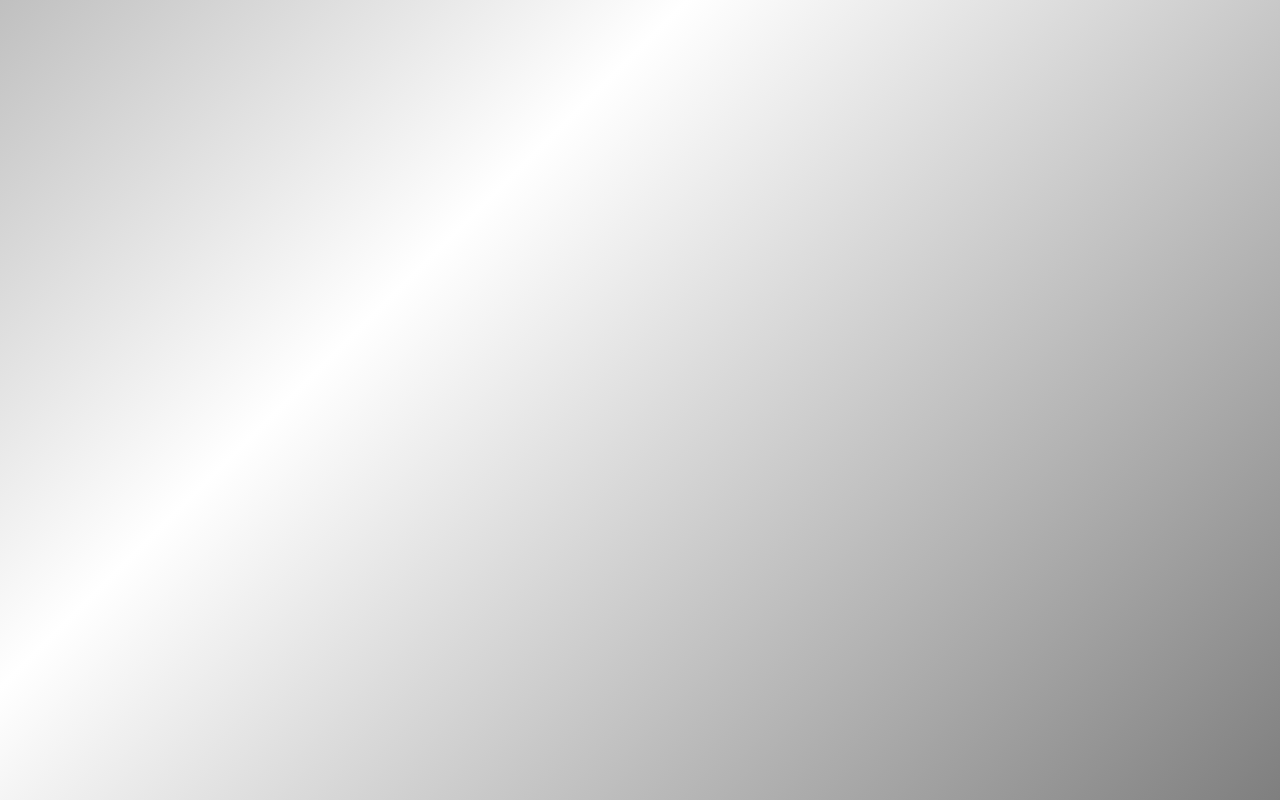
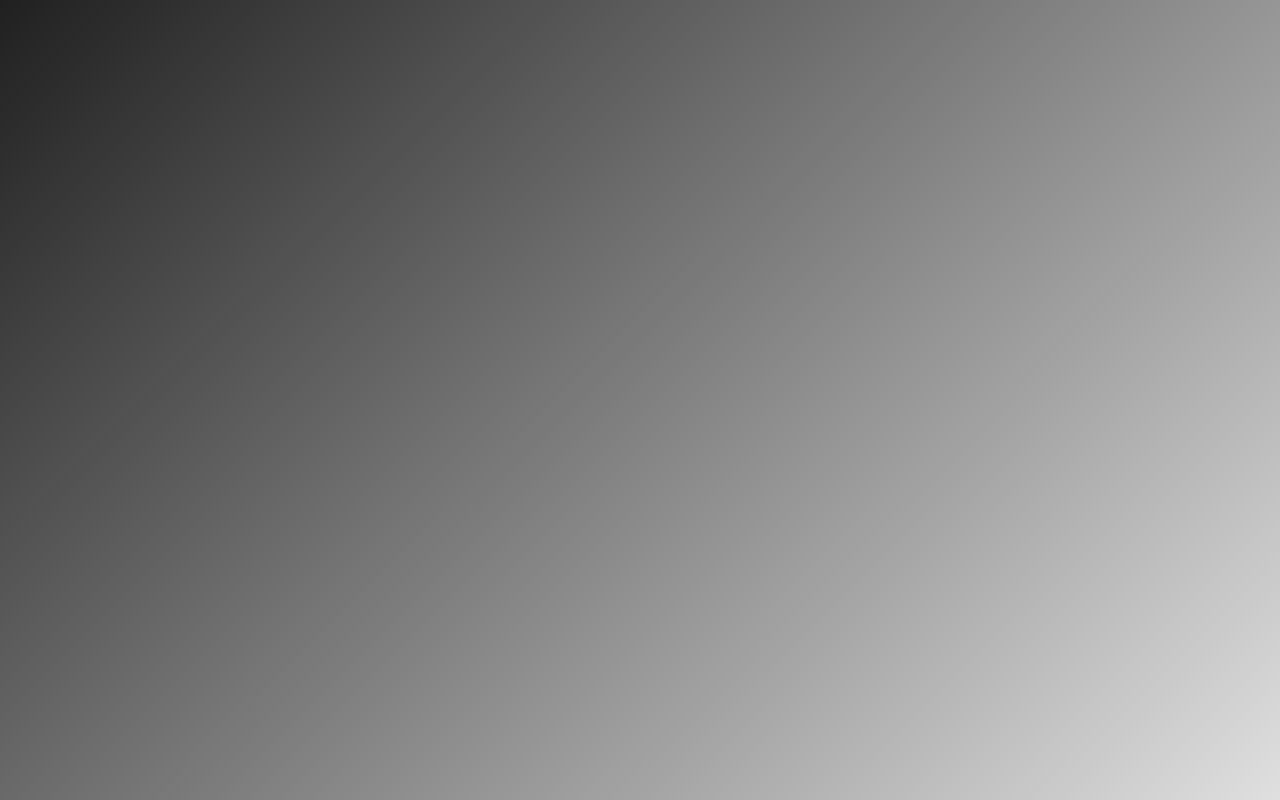
Before and after one commit to NervzZ/portfolio, a React (Create React App) app: page / in a window 1280 px wide. Built offline with nearby package versions, Linux system fonts and the light colour scheme.

Commit message:
interactive background

```diff
--- a/src/components/Background/Background.css
+++ b/src/components/Background/Background.css
@@ -7,17 +7,5 @@
     background: linear-gradient(-45deg, #000, #fff, #000, #fff);
     background-size: 400% 400%;
     z-index: -1;
-    animation: gradientWave 15s ease infinite;
+    transition: background-position 0.5s ease;
 }
-
-@keyframes gradientWave {
-    0% {
-        background-position: 0% 50%;
-    }
-    50% {
-        background-position: 100% 50%;
-    }
-    100% {
-        background-position: 0% 50%;
-    }
-}
--- a/src/components/Background/Background.js
+++ b/src/components/Background/Background.js
@@ -1,9 +1,23 @@
-import React from 'react';
+import React, { useState } from 'react';
 import './Background.css';
 
 const Background = () => {
+    const [gradientPosition, setGradientPosition] = useState({ x: 50, y: 50 });
+
+    const handleMouseMove = (e) => {
+        const x = (e.clientX / window.innerWidth) * 100;
+        const y = (e.clientY / window.innerHeight) * 100;
+        setGradientPosition({ x, y });
+    };
+
     return (
-        <div className="background"></div>
+        <div
+            className="background"
+            onMouseMove={handleMouseMove}
+            style={{
+                backgroundPosition: `${gradientPosition.x}% ${gradientPosition.y}%`
+            }}
+        ></div>
     );
 };
 
```
